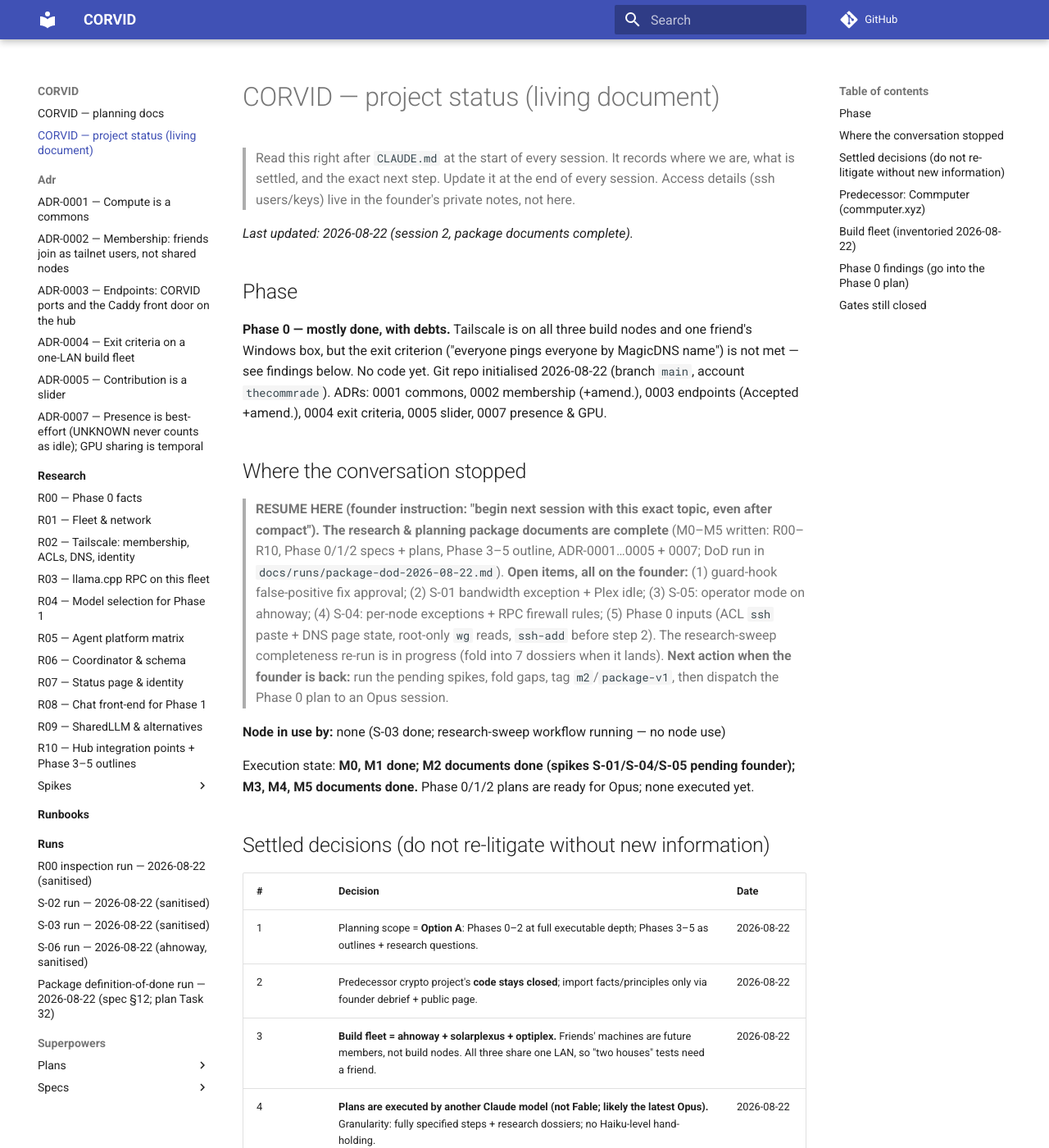
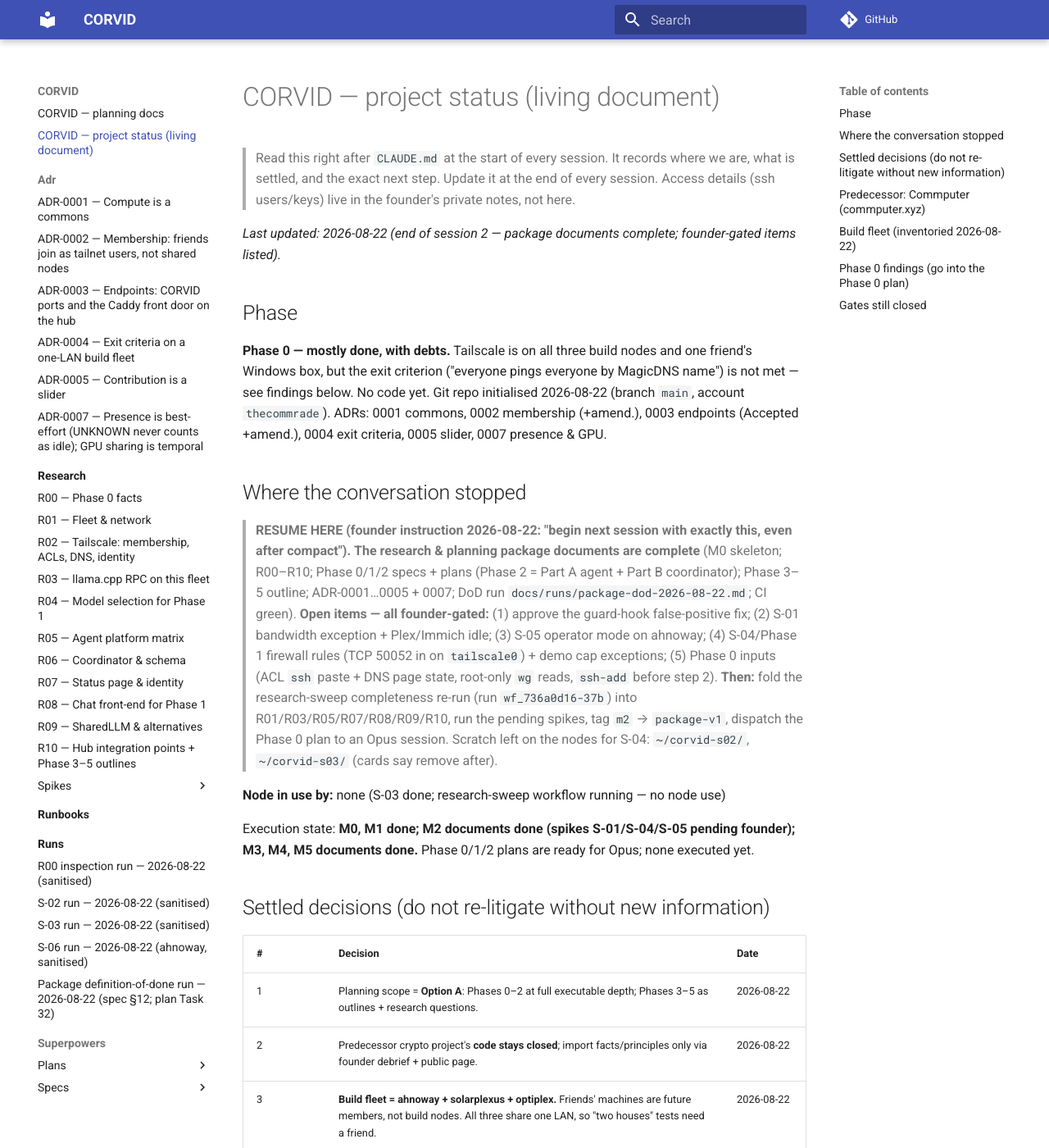
Before and after one commit to thecommrade/corvid, an MkDocs documentation site: the page built from docs/status.md, in a window 1280 px wide and 1400 px high. Shown: the whole window at 82% size. Built offline with MkDocs 1.6.1 and Material for MkDocs 9.7.7, drawn with Linux system fonts in a browser that asks for light colours; comment, search, counter and statistics services are not loaded.

Commit message:
docs(status): end of session 2 — exact resume point (package documents complete; founder-gated items; re-run + spikes + tags next)
Co-Authored-By: Claude Fable 5 <noreply@anthropic.com>
Claude-Session: https://claude.ai/code/session_01PLUYxUT5TiQ4AMJ7T7Nkrj

```diff
--- a/docs/status.md
+++ b/docs/status.md
@@ -4,7 +4,7 @@
 > what is settled, and the exact next step. Update it at the end of every session.
 > Access details (ssh users/keys) live in the founder's private notes, not here.
 
-_Last updated: 2026-08-22 (session 2, package documents complete)._
+_Last updated: 2026-08-22 (end of session 2 — package documents complete; founder-gated items listed)._
 
 ## Phase
 
@@ -14,16 +14,17 @@ see findings below. No code yet. Git repo initialised 2026-08-22 (branch `main`,
 
 ## Where the conversation stopped
 
-> **RESUME HERE (founder instruction: "begin next session with this exact topic, even after
-> compact").** **The research & planning package documents are complete** (M0–M5 written:
-> R00–R10, Phase 0/1/2 specs + plans, Phase 3–5 outline, ADR-0001…0005 + 0007; DoD run in
-> `docs/runs/package-dod-2026-08-22.md`). **Open items, all on the founder:** (1) guard-hook
-> false-positive fix approval; (2) S-01 bandwidth exception + Plex idle; (3) S-05: operator mode
-> on ahnoway; (4) S-04: per-node exceptions + RPC firewall rules; (5) Phase 0 inputs (ACL `ssh`
-> paste + DNS page state, root-only `wg` reads, `ssh-add` before step 2). The research-sweep
-> completeness re-run is in progress (fold into 7 dossiers when it lands). **Next action when
-> the founder is back:** run the pending spikes, fold gaps, tag `m2`/`package-v1`, then dispatch
-> the Phase 0 plan to an Opus session.
+> **RESUME HERE (founder instruction 2026-08-22: "begin next session with exactly this, even
+> after compact").** **The research & planning package documents are complete** (M0 skeleton;
+> R00–R10; Phase 0/1/2 specs + plans (Phase 2 = Part A agent + Part B coordinator); Phase 3–5
+> outline; ADR-0001…0005 + 0007; DoD run `docs/runs/package-dod-2026-08-22.md`; CI green).
+> **Open items — all founder-gated:** (1) approve the guard-hook false-positive fix; (2) S-01
+> bandwidth exception + Plex/Immich idle; (3) S-05 operator mode on ahnoway; (4) S-04/Phase 1
+> firewall rules (TCP 50052 in on `tailscale0`) + demo cap exceptions; (5) Phase 0 inputs (ACL
+> `ssh` paste + DNS page state, root-only `wg` reads, `ssh-add` before step 2). **Then:** fold the
+> research-sweep completeness re-run (run `wf_736a0d16-37b`) into R01/R03/R05/R07/R08/R09/R10,
+> run the pending spikes, tag `m2` → `package-v1`, dispatch the Phase 0 plan to an Opus session.
+> Scratch left on the nodes for S-04: `~/corvid-s02/`, `~/corvid-s03/` (cards say remove after).
 
 **Node in use by:** none (S-03 done; research-sweep workflow running — no node use)
 
```
